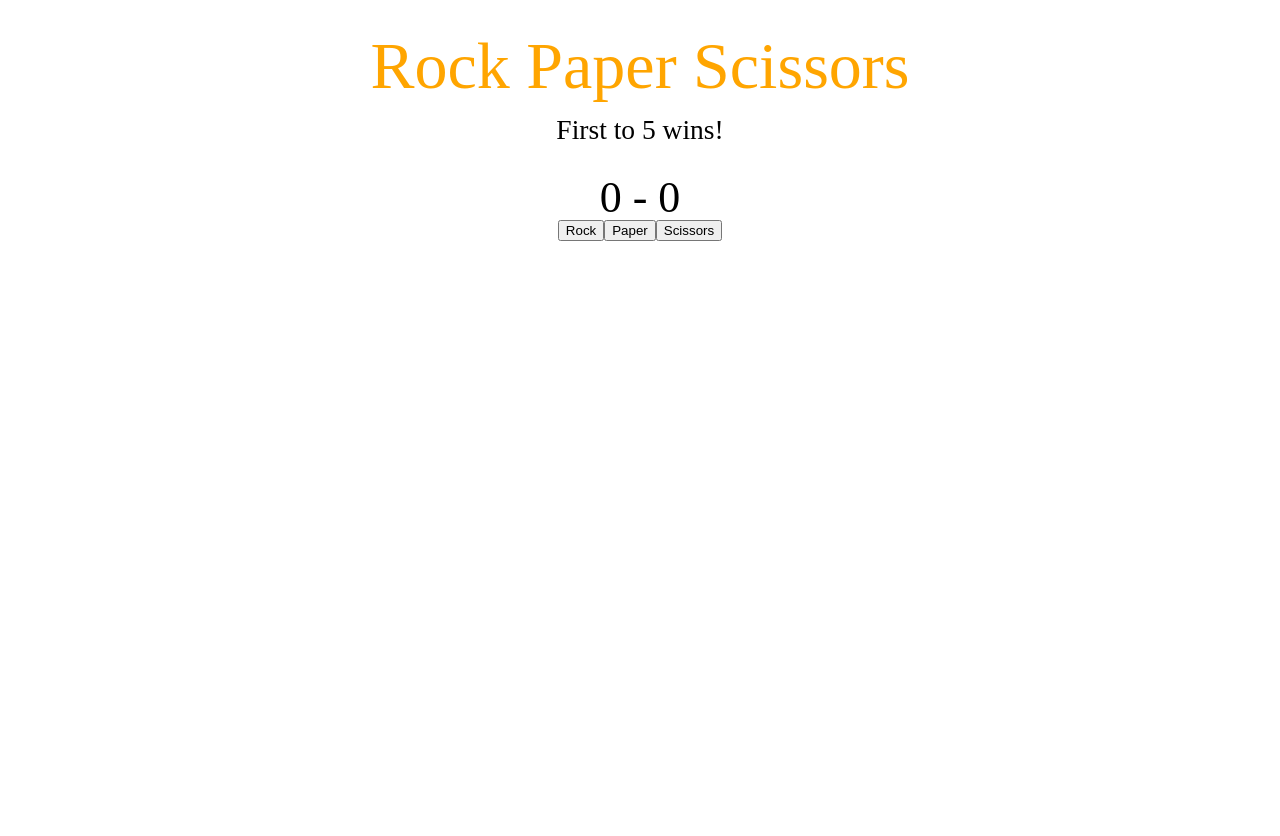
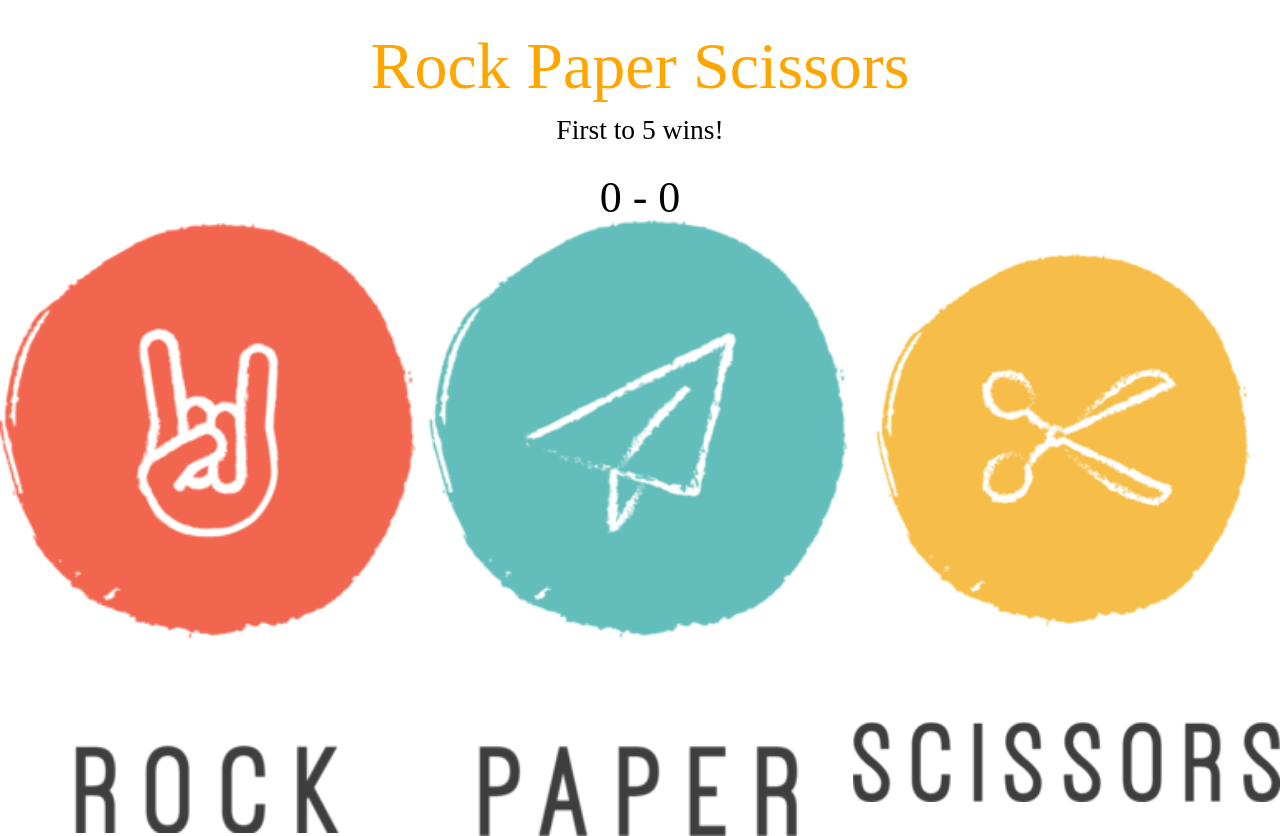
Before and after one commit to jthuynh/JS-Rock-Paper-Scissors, a plain HTML site: page index.html in a window 1280 px wide. Before the commit the page ends 800 px from the top, so only its background shows below. Drawn offline with Linux system fonts and the light colour scheme; a web font is replaced by a local one.

Commit message:
added images for buttons

```diff
--- a/index.html
+++ b/index.html
@@ -18,10 +18,16 @@
     <p id= "score">0 - 0</p>
   </div>
 
-  <div id ="moves">
-    <button type="button" id="rock">Rock</button>
-    <button type="button" id="paper">Paper</button>
-    <button type="button" id="scissors">Scissors</button>
+  <div class="moves" id ="moves">
+    <!-- <button type="button" id="rock"> -->
+    <img src="images/rock.png" width="50%" height="30%" id="rock">
+      <!-- </button> -->
+    <!-- <button type="button" id="paper"> -->
+    <img src="images/paper.png" width="50%" height="30%" id="paper">
+      <!-- </button> -->
+    <!-- <button type="button" id="scissors"> -->
+    <img src="images/scissors.png" width="50%" height="30%" id="scissors">
+      <!-- </button> -->
   </div>
   <script src="script.js"></script>
 
--- a/script.js
+++ b/script.js
@@ -48,8 +48,9 @@ function checkWin() {
     }
 }
 
-const buttons = document.querySelectorAll('button');
-buttons.forEach((button) => button.addEventListener('click', playRound));
+const moves = document.querySelector('moves');
+// moves.forEach((button) => button.addEventListener('click', playRound));
+console.log(moves);
 
 const result = document.createElement('result');
 const container = document.querySelector('#container');
```
Also changed, not shown: images/paper.png (added), images/rock.png (added), images/scissors.png (added).
